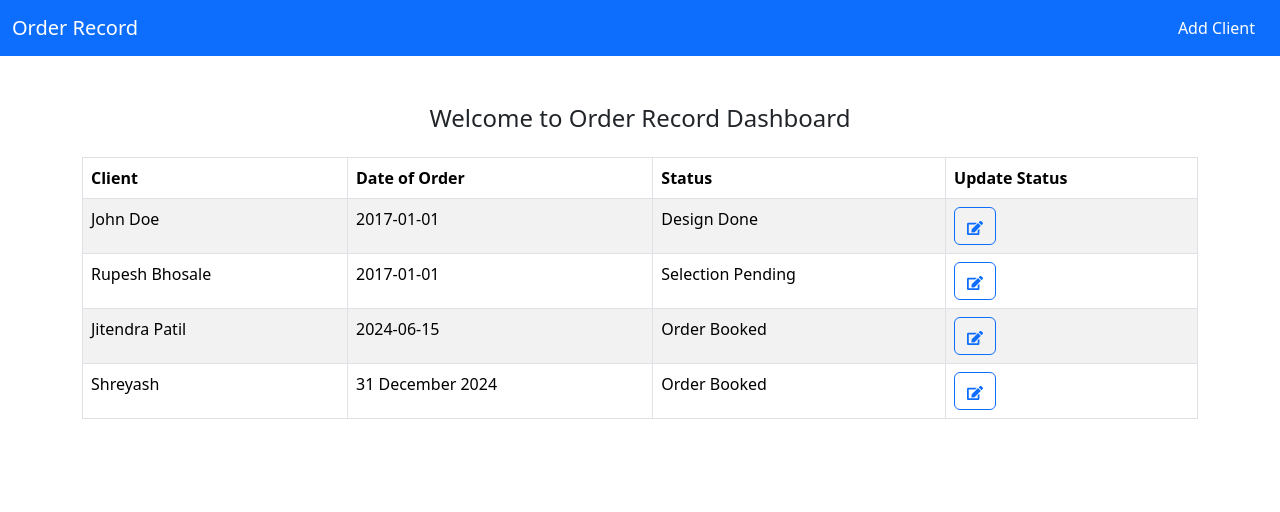
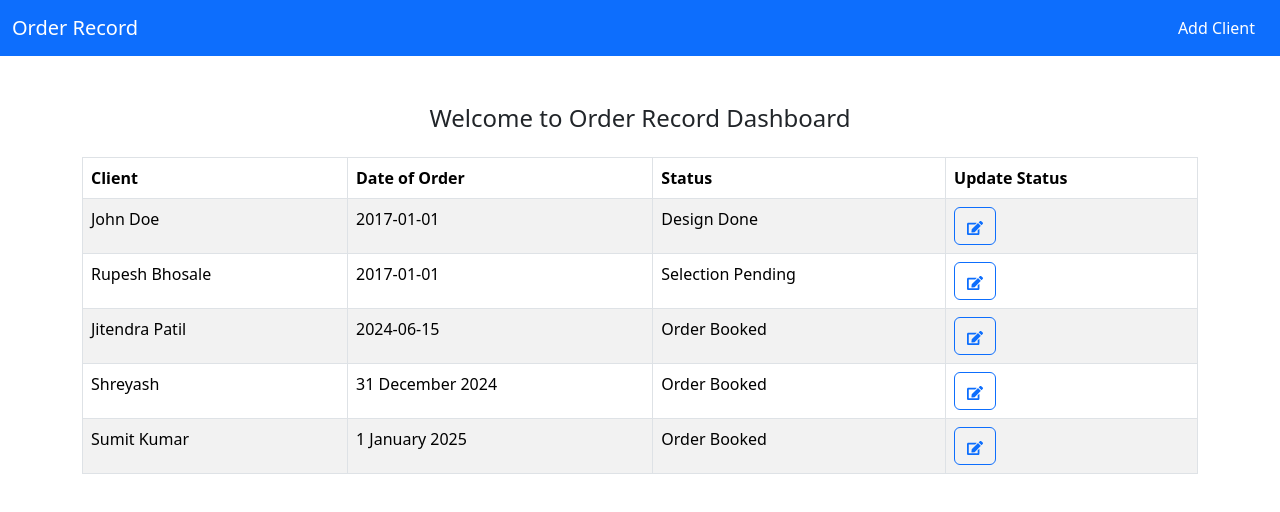
Before and after one commit to PrathameshYelpale/Photographer-Admin-App, a React (Create React App) app: page / in a window 1280 px wide. Shown: the top 512 px of the page. Built offline with nearby package versions, Linux system fonts and the light colour scheme; data requests are answered from the project's data file.

Commit message:
Minor changes in all files

```diff
--- a/data.json
+++ b/data.json
@@ -58,6 +58,24 @@
         }
       ],
       "remarks": "",
+      "status": "Order Booked"
+    },
+    {
+      "id": "80cd",
+      "clientName": "Sumit Kumar",
+      "address": "Ranchi",
+      "mobileNo": "9654586599",
+      "email": "sumit@infy.com",
+      "orderDate": "1 January 2025",
+      "Package": [
+        {
+          "orderType": "Photo, Video & Drone Shoot",
+          "orderPackage": "Gold",
+          "orderDescription": "Leather Cover Album with Suitcase, Minibook & Calender",
+          "price": 45000
+        }
+      ],
+      "remarks": "Need All soft copies",
       "status": "Order Booked"
     }
   ],
--- a/src/App.js
+++ b/src/App.js
@@ -3,6 +3,7 @@ import './App.css';
 import Header from './Components/Header';
 import Dashboard from './Components/Dashboard';
 import AddClient from './Components/AddClient';
+import UpdateClientStatus from './Components/UpdateClientStatus';
 
 function App() {
   return (
@@ -12,6 +13,7 @@ function App() {
         <Routes>
           <Route exact path='/' Component={Dashboard} />
           <Route exact path='/addClient' Component={AddClient} />
+          <Route exact path='/updateClientStatus' Component={UpdateClientStatus} />
         </Routes>
       </BrowserRouter>
     </div>
--- a/src/Components/Header.js
+++ b/src/Components/Header.js
@@ -11,8 +11,9 @@ function Header() {
                 <div className="container-fluid">
                     {/* Brand Name / Home link */}
                     <a
+                        href='/'
                         className="navbar-brand"
-                        onClick={() => navigate('/')}
+                        // onClick={() => navigate('/')}
                         style={{ cursor: 'pointer' }}
                     >
                         Order Record
```
Also changed, not shown: 1 other file (tests, documents, lock files or other folders).
